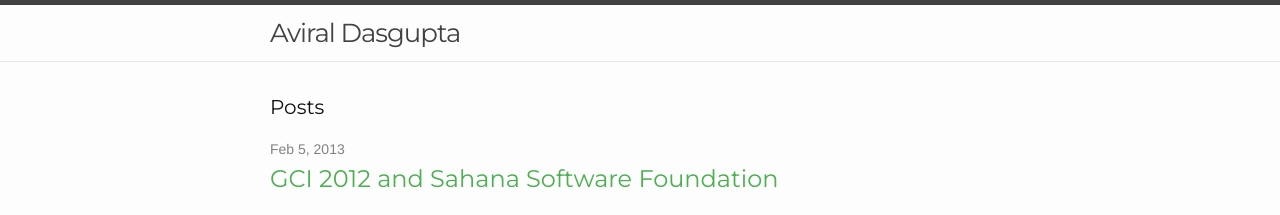
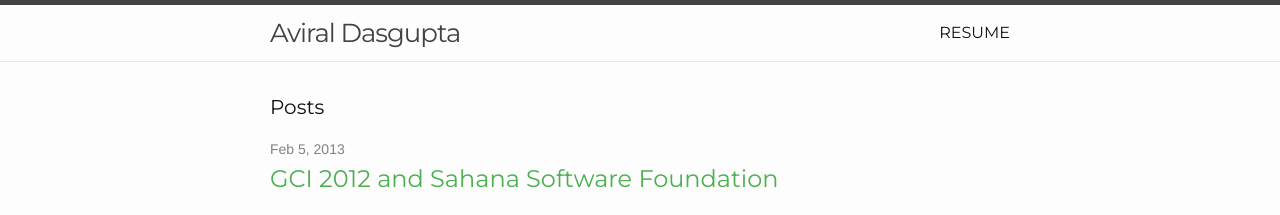
Before and after one commit to aviraldg/aviraldg.github.io, a Jekyll site: the page built from index.html, in a window 1280 px wide. Shown: the top 215 px of the page. Built offline with Jekyll 4.4.1, drawn with Linux system fonts in a browser that asks for light colours; nearby versions of some CDN libraries; some web fonts are replaced.

Commit message:
Add resume.

```diff
--- a/_includes/header.html
+++ b/_includes/header.html
@@ -19,6 +19,7 @@
           <a class="page-link" href="{{ page.url | prepend: site.baseurl }}">{{ page.title }}</a>
           {% endif %}
         {% endfor %}
+        <a class="page-link" href="{{ site.baseurl }}/files/aviral-dasgupta-resume.pdf">Resume</a>
       </div>
     </nav>
 
```
Also changed, not shown: 1 other file.
